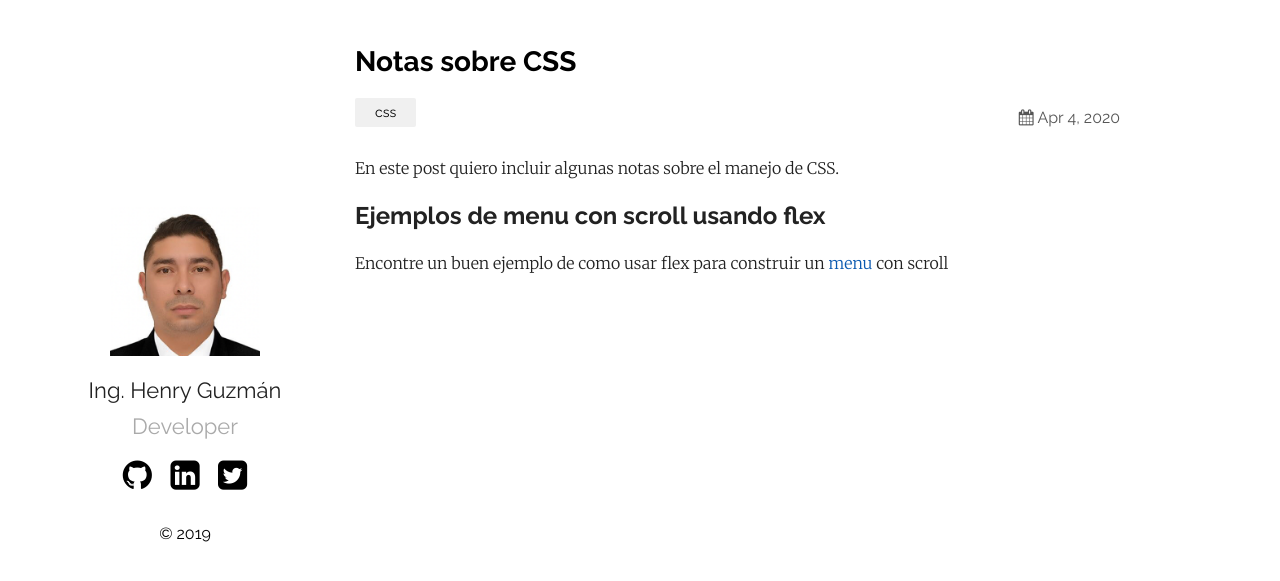
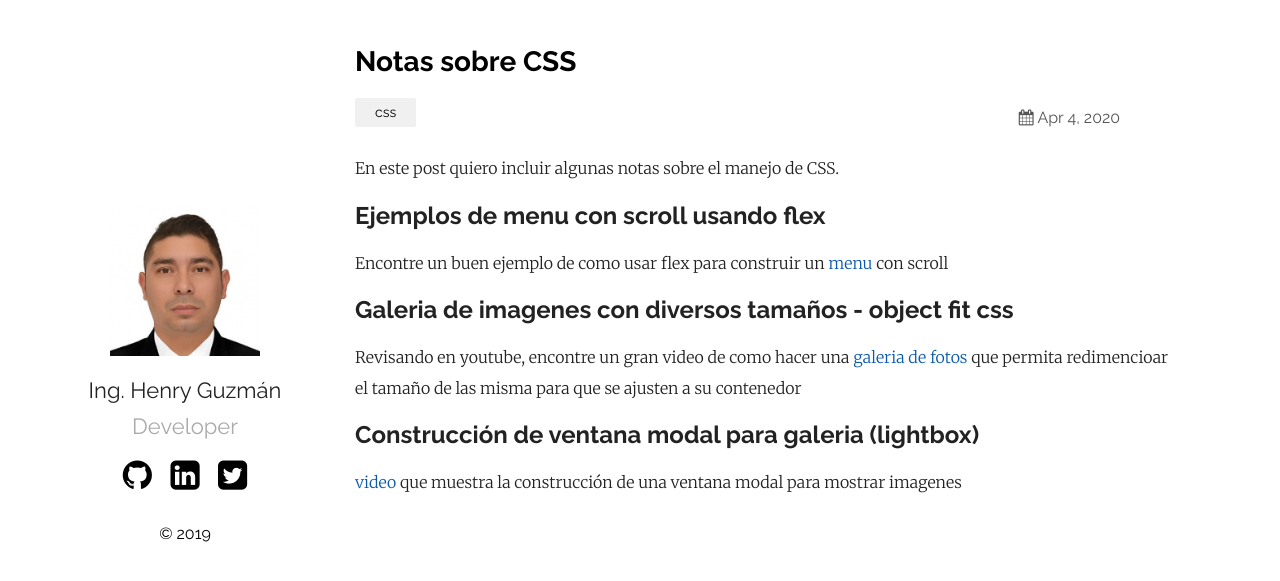
Before and after one commit to hguzman/hguzman.github.io, a Jekyll site: the page built from _posts/2020-03-4-notas sobre CSS.markdown, in a window 1280 px wide. Shown: the top 581 px of the page. Built offline with Jekyll 4.4.1, drawn with Linux system fonts in a browser that asks for light colours; comment, search, counter and statistics services are not loaded.

Commit message:
Se adiciona el enlace a la galeria

```diff
--- a/_posts/2020-03-4-notas sobre CSS.markdown
+++ b/_posts/2020-03-4-notas sobre CSS.markdown
@@ -12,3 +12,15 @@ En este post quiero incluir algunas notas sobre el manejo de CSS.
 Encontre un buen ejemplo de como usar flex para construir un [menu][menu] con scroll
 
 [menu]: https://iamsteve.me/blog/entry/using-flexbox-for-horizontal-scrolling-navigation
+
+## Galeria de imagenes con diversos tamaños - object fit css
+
+Revisando en youtube, encontre un gran video de como hacer una [galeria de fotos][galeria] que permita redimencioar el tamaño de las misma para que se ajusten a su contenedor
+
+[galeria]: https://www.youtube.com/watch?v=qdRPKfJWngk
+
+## Construcción de ventana modal para galeria (lightbox)
+
+[video][video] que muestra la construcción de una ventana modal para mostrar imagenes
+
+[video]: https://www.youtube.com/watch?v=HDrFypgPd_0
```
